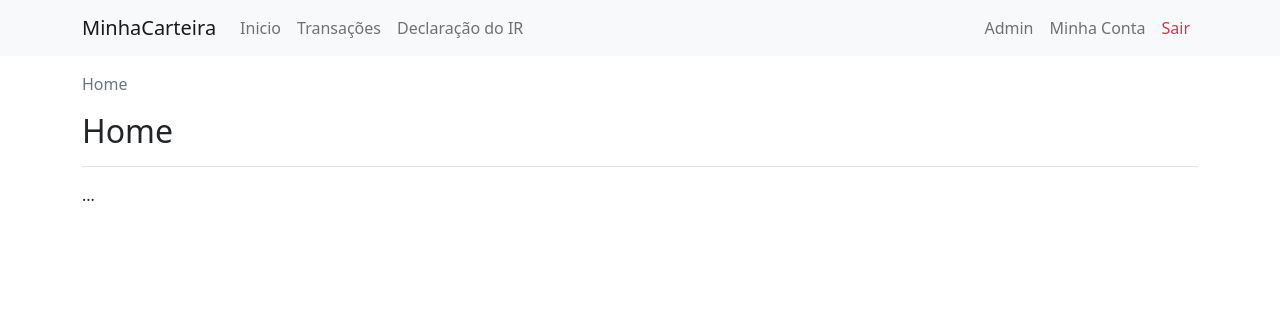
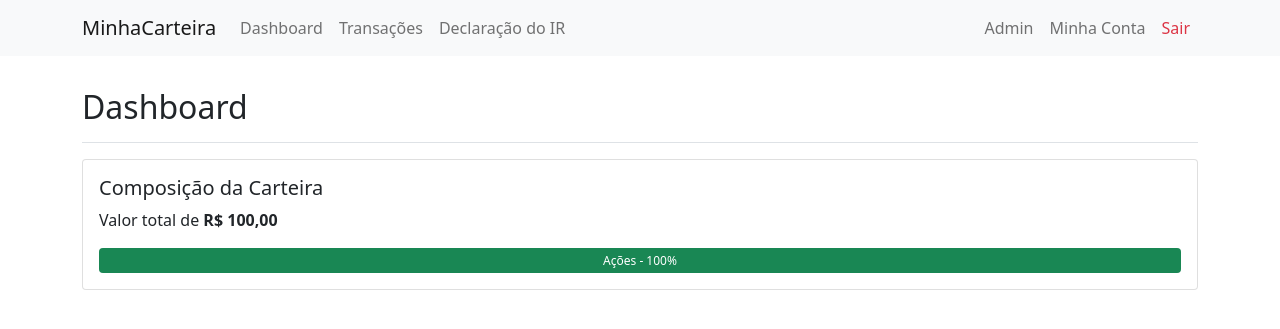
Before and after one commit to CleitonDeLima/mywallet, a Django app: page / in a window 1280 px wide. Shown: the top 329 px of the page. Run offline with Django 4.2, Linux system fonts and the light colour scheme; a user stored in the database is signed in; tables that the repository leaves empty hold one stand-in row (values such as "Sample post"); some libraries are stand-ins or nearby versions.

Commit message:
Composição da Carteira na página Dashboard (#36)

```diff
--- a/core/models.py
+++ b/core/models.py
@@ -1,6 +1,7 @@
 from allauth.account.signals import user_signed_up
 from django.conf import settings
 from django.db import models
+from django.db.models import Case, F, When
 from django.dispatch import receiver
 from django.shortcuts import resolve_url
 from django.utils.translation import gettext_lazy as _
@@ -71,6 +72,22 @@ class Wallet(TimeStampedModel):
         return resolve_url("core:asset-list", self.id)
 
 
+class TransactionManager(models.Manager):
+    def get_queryset(self):
+        queryset = super().get_queryset()
+        queryset = queryset.annotate(
+            total_price=Case(
+                When(
+                    order=Transaction.OrderTypes.SELL,
+                    then=-F("price") * F("quantity"),
+                ),
+                default=F("price") * F("quantity"),
+                output_field=models.DecimalField(),
+            ),
+        )
+        return queryset
+
+
 class Transaction(TimeStampedModel):
     class OrderTypes(models.TextChoices):
         BUY = "b", _("Compra")
@@ -100,6 +117,8 @@ class Transaction(TimeStampedModel):
         choices=OrderTypes.choices,
     )
 
+    objects = TransactionManager()
+
     class Meta:
         verbose_name = _("Transação")
         verbose_name_plural = _("Transações")
--- a/core/templatetags/core_tags.py
+++ b/core/templatetags/core_tags.py
@@ -1,5 +1,6 @@
 from django import template
 from django.shortcuts import resolve_url
+from django.template.defaultfilters import floatformat
 from django.templatetags.l10n import localize
 from django.urls.exceptions import NoReverseMatch
 
@@ -20,5 +21,6 @@ def breadcrumb_url(title, url=None, *args):
 
 @register.filter
 def show_money(value, prefix="R$"):
+    value = floatformat(value, 2)
     localize_value = localize(value)
     return f"{prefix} {localize_value}"
--- a/core/views.py
+++ b/core/views.py
@@ -7,12 +7,27 @@ from django.shortcuts import get_object_or_404, redirect, render
 
 from core.forms import TransactionForm, TransactionImportForm
 from core.management.commands.import_transactions import import_transactions
-from core.models import Transaction
+from core.models import Ticker, Transaction
 
 
 @login_required
 def home(request):
-    return render(request, "home.html")
+    labels = {
+        Ticker.Types.ACAO: "Ações",
+        Ticker.Types.FII: "FIIs",
+        Ticker.Types.BDR: "BDRs",
+        Ticker.Types.ETF: "ETFs",
+    }
+    queryset = Transaction.objects.filter(wallet__user_id=1)
+    total_invested = queryset.aggregate(total=Sum("total_price"))["total"]
+    totals_by_type = queryset.values("ticker__type").annotate(
+        total=Sum("total_price")
+    )
+    data = {
+        labels[item["ticker__type"]]: item["total"] for item in totals_by_type
+    }
+    context = {"totals": data, "total_invested": total_invested}
+    return render(request, "home.html", context)
 
 
 @login_required
--- a/templates/home.html
+++ b/templates/home.html
@@ -1,14 +1,30 @@
 {% extends 'base.html' %}
-{% load core_tags %}
+{% load static core_tags %}
 
-{% block head_title %}Home{% endblock %}
+{% block head_title %}Dashboard{% endblock %}
 
-{% block title %}Home{% endblock %}
-
-{% block breadcrumb %}
-  {% breadcrumb_url "Home" %}
-{% endblock %}
+{% block title %}Dashboard{% endblock %}
 
 {% block content %}
-  ...
+  <div class="card">
+    <div class="card-body">
+      <h5 class="card-title">Composição da Carteira</h5>
+      <p>Valor total de <strong>{{ total_invested|show_money }}</strong></p>
+      <div class="progress" style="height: 25px;">
+        {% for type, total in totals.items %}
+          {% widthratio total total_invested 100 as width %}
+
+          <div class="progress-bar {% cycle 'bg-success' 'bg-danger' 'bg-info' 'bg-warning' %}"
+                role="progressbar"
+                style="width: {{ width }}%; heigth: 30px"
+                aria-valuenow="{{ width }}"
+                aria-valuemin="0"
+                aria-valuemax="100"
+                title="{{ type }} - {{ total|show_money }}">
+            {{ type }} - {{ width }}%
+          </div>
+        {% endfor %}
+      </div>
+    </div>
+  </div>
 {% endblock %}
--- a/templates/includes/header.html
+++ b/templates/includes/header.html
@@ -7,7 +7,7 @@
     <div class="collapse navbar-collapse" id="navbarTogglerDemo02">
       <ul class="navbar-nav me-auto mb-2 mb-lg-0">
         <li class="nav-item">
-          <a class="nav-link" aria-current="page" href="{% url 'core:home' %}">Inicio</a>
+          <a class="nav-link" aria-current="page" href="{% url 'core:home' %}">Dashboard</a>
         </li>
         <li class="nav-item">
           <a class="nav-link" href="{% url 'core:transaction-list' %}">Transações</a>
--- a/templates/transactions/income_tax.html
+++ b/templates/transactions/income_tax.html
@@ -48,7 +48,7 @@
                           <p class="mb-0">Ativo: <strong>{{ item.ticker__name|upper }}</strong></p>
                           <p class="mb-0">Quantidade: <strong>{{ item.quantity }} Unidade{{ item.quantity|pluralize }}</strong></p>
                           <p class="mb-0">Nome: <strong>{{ item.ticker__company_name|upper }}</strong></p>
-                          <p class="mb-0">Preço Médio: <strong>{{ item.avg_price|floatformat:2|show_money }}</strong></p>
+                          <p class="mb-0">Preço Médio: <strong>{{ item.avg_price|show_money }}</strong></p>
                           <p>CNPJ: <strong>{{ item.ticker__document }}</strong></p>
                         </div>
                       </div>
--- a/templates/transactions/snippets/tax_info.html
+++ b/templates/transactions/snippets/tax_info.html
@@ -3,5 +3,5 @@
 Ativo: {{ item.ticker__name|upper }}
 Quantidade: {{ item.quantity }} Unidade{{ item.quantity|pluralize  }}
 Nome: {{ item.ticker__company_name|upper }}
-Preço Médio: {{ item.avg_price|floatformat:2|show_money }}
+Preço Médio: {{ item.avg_price|show_money }}
 CNPJ: {{ item.ticker__document }}
```
